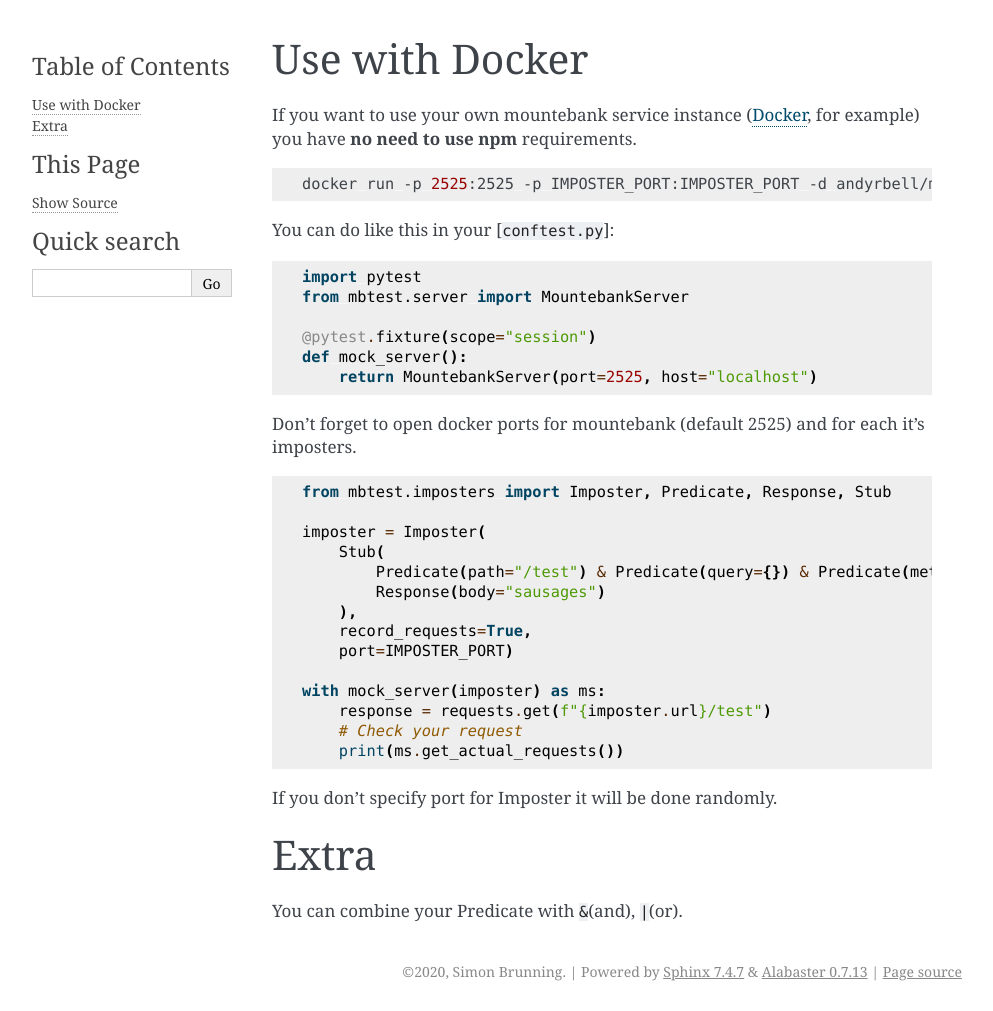
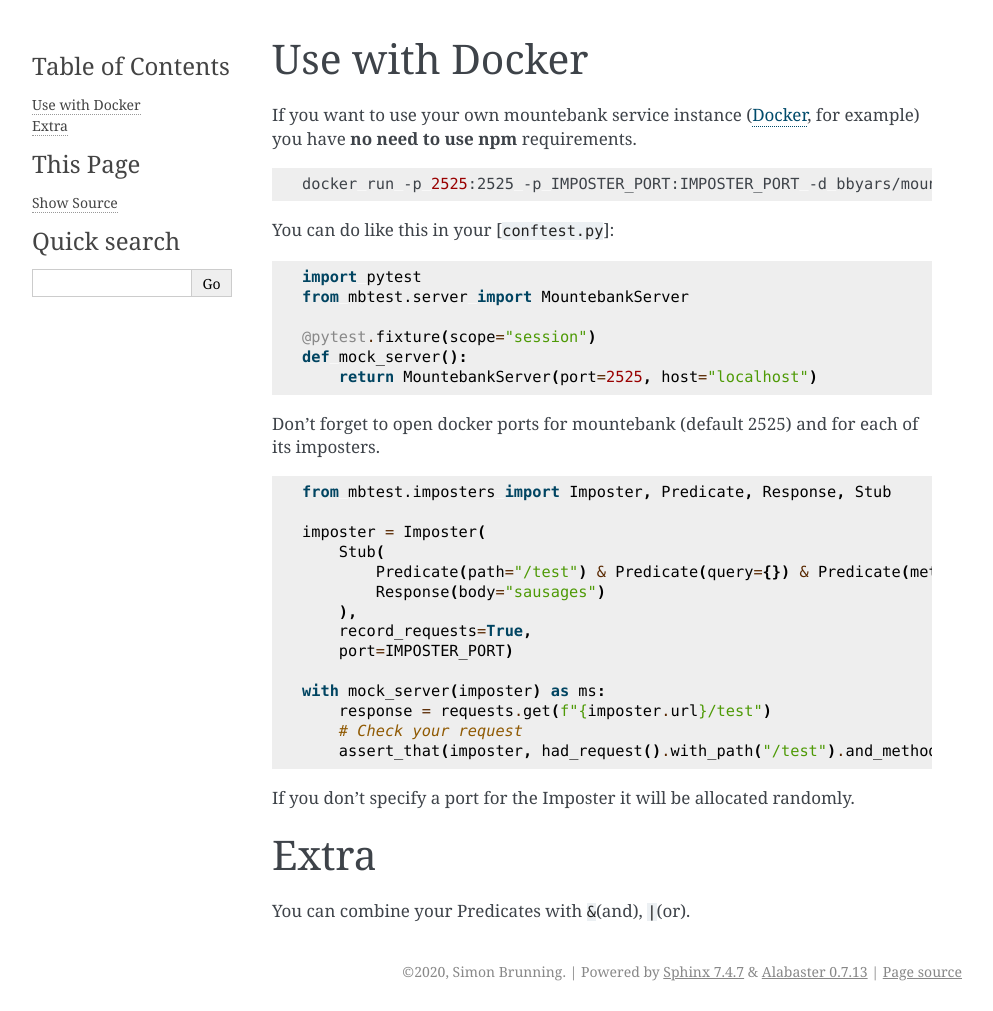
Before and after one commit to brunns/mbtest, a Sphinx documentation site: the page built from docs/guide/docker.rst, in a window 1280 px wide. Shown: the whole page, without its empty margins (148-1141 px from the left). Built offline with Sphinx 7.4.7, drawn with Linux system fonts in a browser that asks for light colours.

Commit message:
Fix some grammar, and suggest official Mountebank docker image.

```diff
--- a/docs/guide/docker.rst
+++ b/docs/guide/docker.rst
@@ -6,7 +6,7 @@ example) you have **no need to use npm** requirements.
 
 .. code:: sh
 
-   docker run -p 2525:2525 -p IMPOSTER_PORT:IMPOSTER_PORT -d andyrbell/mountebank
+   docker run -p 2525:2525 -p IMPOSTER_PORT:IMPOSTER_PORT -d bbyars/mountebank
 
 You can do like this in your [``conftest.py``]:
 
@@ -20,7 +20,7 @@ You can do like this in your [``conftest.py``]:
        return MountebankServer(port=2525, host="localhost")
 
 Don’t forget to open docker ports for mountebank (default 2525) and for
-each it’s imposters.
+each of its imposters.
 
 .. code:: python
 
@@ -37,13 +37,13 @@ each it’s imposters.
    with mock_server(imposter) as ms:
        response = requests.get(f"{imposter.url}/test")
        # Check your request
-       print(ms.get_actual_requests())
+       assert_that(imposter, had_request().with_path("/test").and_method("GET"))
 
-If you don’t specify port for Imposter it will be done randomly.
+If you don’t specify a port for the Imposter it will be allocated randomly.
 
 Extra
 -----
 
-You can combine your Predicate with ``&``\ (and), ``|``\ (or).
+You can combine your Predicates with ``&``\ (and), ``|``\ (or).
 
-.. _Docker: https://hub.docker.com/r/andyrbell/mountebank
+.. _Docker: https://hub.docker.com/r/bbyars/mountebank
```
